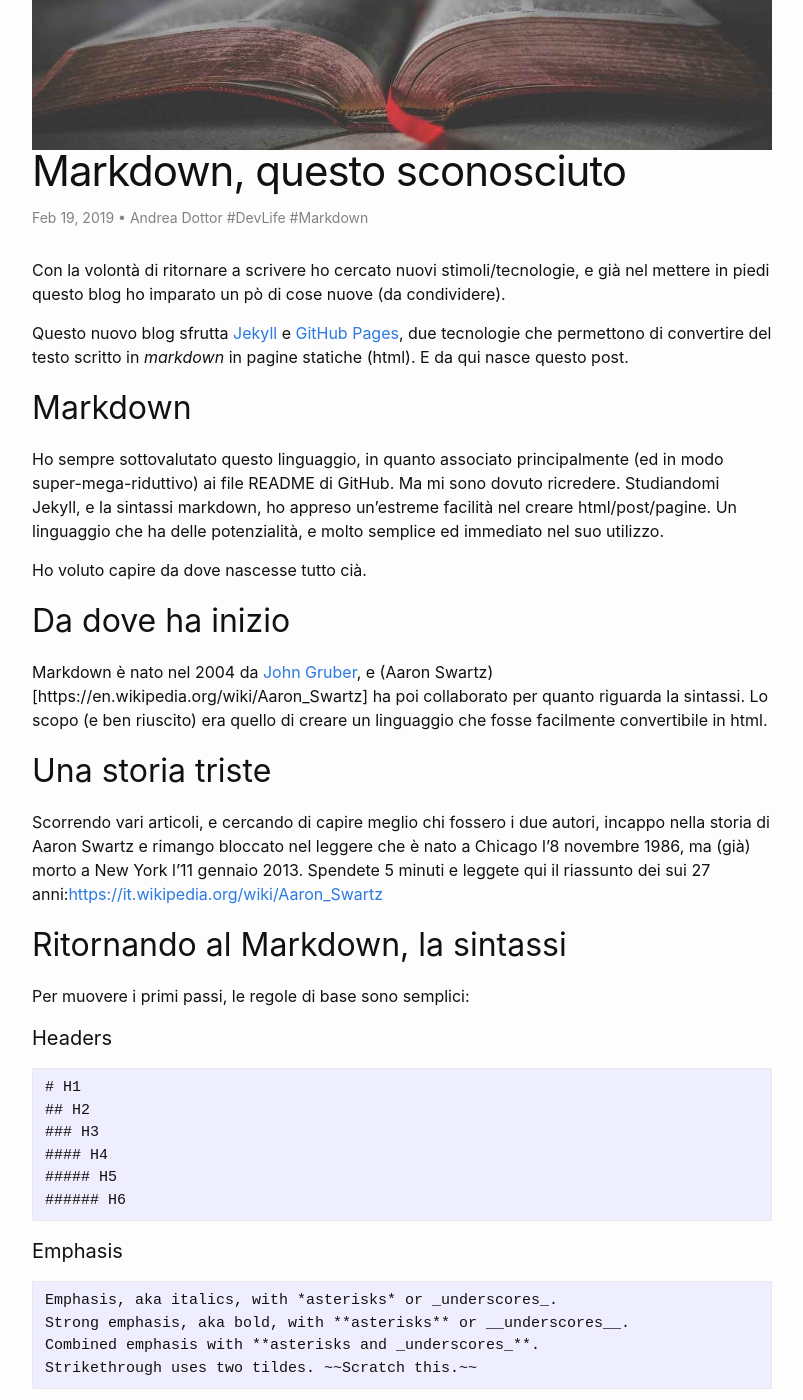
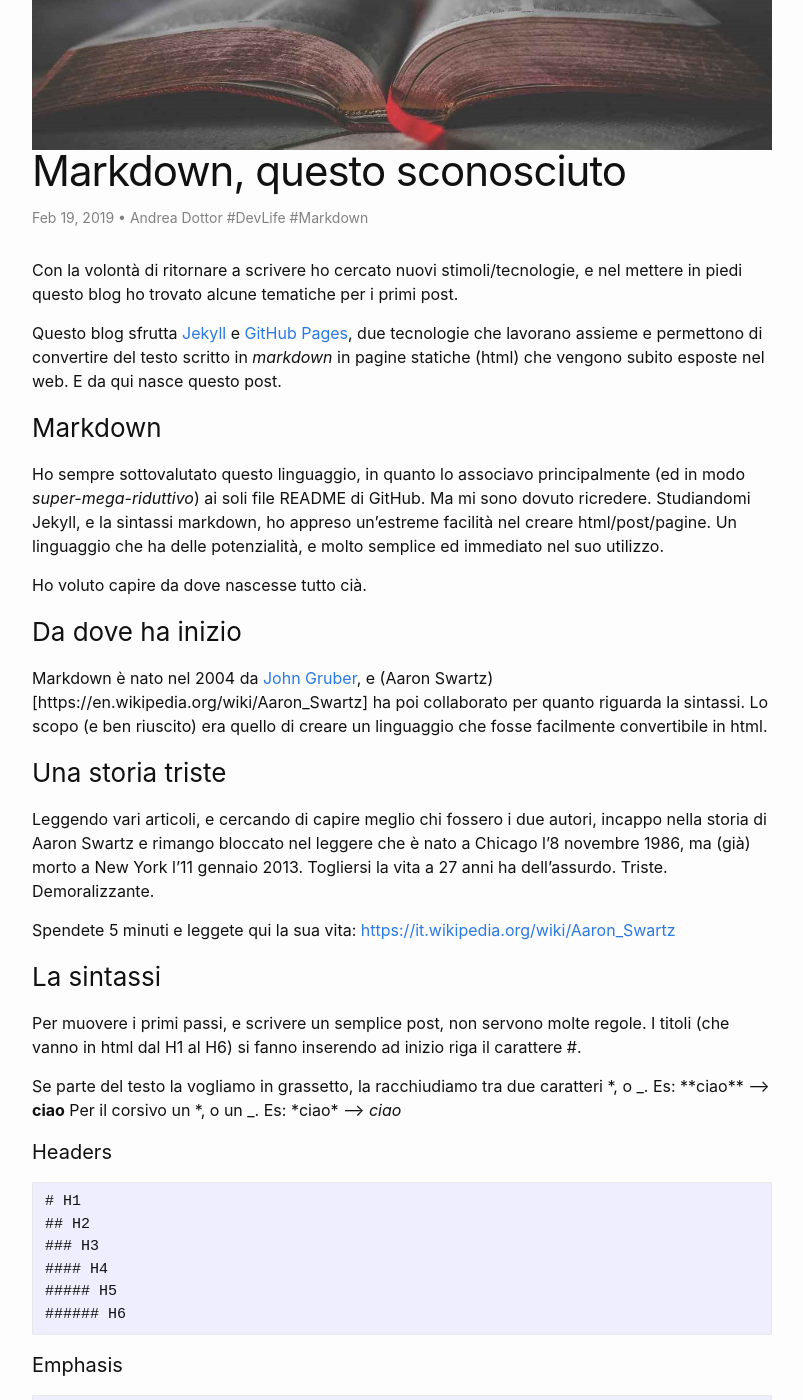
Before and after one commit to andreadottor/abc.dottor.net, a Jekyll site: the page built from _posts/2019-02-19-markdown-questo-sconosciuto.md, in a window 1280 px wide and 1400 px high, scrolled down 230 px. Shown: the whole window, without its empty margins (238-1041 px from the left). Built offline with Jekyll 4.4.1, drawn with Linux system fonts in a browser that asks for light colours; comment, search, counter and statistics services are not loaded; some of the changed text lies outside the part shown.

Commit message:
Update 2019-02-19-markdown-questo-sconosciuto.md

```diff
--- a/_posts/2019-02-19-markdown-questo-sconosciuto.md
+++ b/_posts/2019-02-19-markdown-questo-sconosciuto.md
@@ -9,28 +9,33 @@ tags:
 - Markdown
 ---
 
-Con la volontà di ritornare a scrivere ho cercato nuovi stimoli/tecnologie, e già nel mettere in piedi questo blog ho imparato un pò di cose nuove (da condividere).
+Con la volontà di ritornare a scrivere ho cercato nuovi stimoli/tecnologie, e nel mettere in piedi questo blog ho trovato alcune tematiche per i primi post.
 
-Questo nuovo blog sfrutta [Jekyll](https://jekyllrb.com/) e [GitHub Pages](https://pages.github.com/), due tecnologie che permettono di convertire del testo scritto in *markdown* in pagine statiche (html). E da qui nasce questo post.
+Questo blog sfrutta [Jekyll](https://jekyllrb.com/) e [GitHub Pages](https://pages.github.com/), due tecnologie che lavorano assieme e permettono di convertire del testo scritto in *markdown* in pagine statiche (html) che vengono subito esposte nel web. E da qui nasce questo post.
 
-## Markdown
+### Markdown
 
-Ho sempre sottovalutato questo linguaggio, in quanto associato principalmente (ed in modo super-mega-riduttivo) ai file README di GitHub. Ma mi sono dovuto ricredere.
+Ho sempre sottovalutato questo linguaggio, in quanto lo associavo principalmente (ed in modo *super-mega-riduttivo*) ai soli file README di GitHub. Ma mi sono dovuto ricredere.
 Studiandomi Jekyll, e la sintassi markdown, ho appreso un'estreme facilità nel creare html/post/pagine. Un linguaggio che ha delle potenzialità, e molto semplice ed immediato nel suo utilizzo.
 
 Ho voluto capire da dove nascesse tutto cià.
 
-## Da dove ha inizio
+### Da dove ha inizio
 
 Markdown è nato nel 2004 da [John Gruber](https://en.wikipedia.org/wiki/John_Gruber), e (Aaron Swartz)[https://en.wikipedia.org/wiki/Aaron_Swartz] ha poi collaborato per quanto riguarda la sintassi. Lo scopo (e ben riuscito) era quello di creare un linguaggio che fosse facilmente convertibile in html.
 
-## Una storia triste
+### Una storia triste
 
-Scorrendo vari articoli, e cercando di capire meglio chi fossero i due autori, incappo nella storia di Aaron Swartz e rimango bloccato nel leggere che è nato a Chicago l'8 novembre 1986, ma (già) morto a New York l'11 gennaio 2013. Spendete 5 minuti e leggete qui il riassunto dei sui 27 anni:[https://it.wikipedia.org/wiki/Aaron_Swartz](https://it.wikipedia.org/wiki/Aaron_Swartz)
+Leggendo vari articoli, e cercando di capire meglio chi fossero i due autori, incappo nella storia di Aaron Swartz e rimango bloccato nel leggere che è nato a Chicago l'8 novembre 1986, ma (già) morto a New York l'11 gennaio 2013. Togliersi la vita a 27 anni ha dell'assurdo. Triste. Demoralizzante.
 
-## Ritornando al Markdown, la sintassi
+Spendete 5 minuti e leggete qui la sua vita: [https://it.wikipedia.org/wiki/Aaron_Swartz](https://it.wikipedia.org/wiki/Aaron_Swartz)
 
-Per muovere i primi passi, le regole di base sono semplici:
+### La sintassi
+
+Per muovere i primi passi, e scrivere un semplice post, non servono molte regole. I titoli (che vanno in html dal H1 al H6) si fanno inserendo ad inizio riga il carattere #.
+
+Se parte del testo la vogliamo in grassetto, la racchiudiamo tra due caratteri \*, o \_. Es: \*\*ciao\*\* --> **ciao**
+Per il corsivo un \*, o un \_. Es: \*ciao\* --> *ciao*
 
 #### Headers
 
@@ -48,18 +53,19 @@ Per muovere i primi passi, le regole di base sono semplici:
     Combined emphasis with **asterisks and _underscores_**.
     Strikethrough uses two tildes. ~~Scratch this.~~
 
-E poi l'appetito vien mangiando. Trovate tutte le regole nei link in coda al post. Dall'inserire immagini, link, tabelle, e qualsiasi altra cosa vi possa servire in una pagina html.
+Da qui a scrivere un post con immagini, tabelle, link, il passo è davvero breve. Nei link in coda al post trovate tutte le regole di sintassi che potete utilizzare.
 
-## Uitlità
+Non trovate il modo di fare *qualcosa* con la sua sintassi? Nessuna paura, è possibile inserire direttamente dei tag html all'interno del file, e questi verranno renderizzati così come inseriti. Quindi nessun limite a ciò che si può fare.
 
-Più e utilizzo e più mi pento di non averlo conosciuto prima.
+### Uitlità
 
-Dal prendere appunti durante una riunione, al scrivere post in questo blog, al scrivere i file readme.md per GitHub, trovo che markdown faciliti e velocizzi tutte queste attività.
+Più uso *markdown* e più mi pento di non averlo conosciuto prima.
 
-Non è necessario un editor evoluto, ma un qualsiasi editor di testo è sufficiente allo scopo. Se poi ci mettete la sintassi colorata e qualche "aiuto" utilizzando [Visual Studio Code](https://code.visualstudio.com/), allora la acquisirà un'accelerata.
+Dal prendere appunti durante una riunione, al scrivere post in questo blog, al scrivere i file readme.md in GitHub, trovo che markdown faciliti e velocizzi tutte queste attività.
 
+Non è necessario un editor evoluto, ma un qualsiasi editor di testo è sufficiente allo scopo. Se poi ci mettete la sintassi colorata e qualche "aiuto" utilizzando [Visual Studio Code](https://code.visualstudio.com/), allora il tutto sarà ancora più facile e veloce.
 
-## Link utili:
+### Link utili:
 
 * [Markdown on Wikipedia](https://en.wikipedia.org/wiki/Markdown)
 * [Markdown Syntax By JOHN GRUBER](https://daringfireball.net/projects/markdown/syntax)
```
